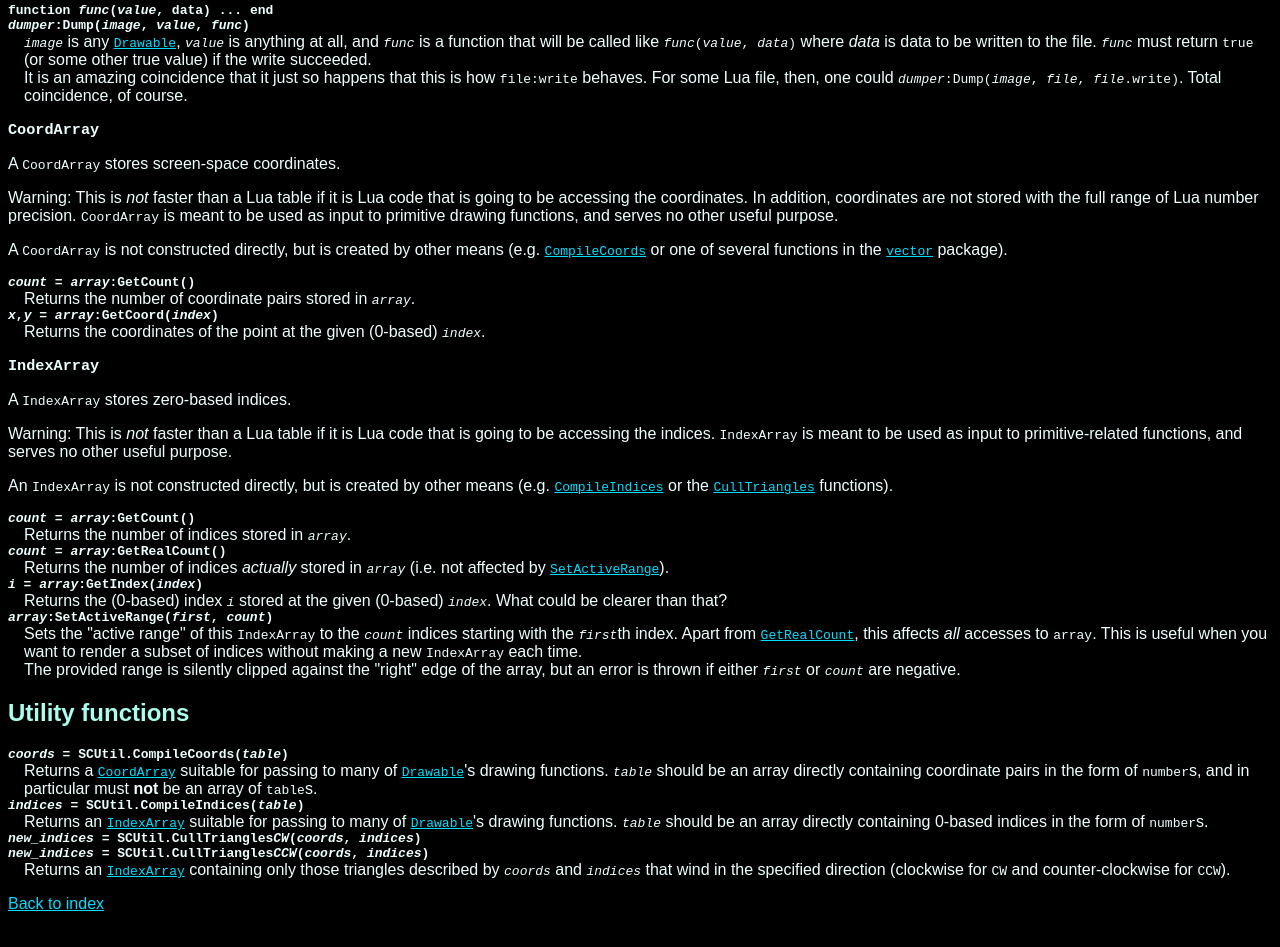
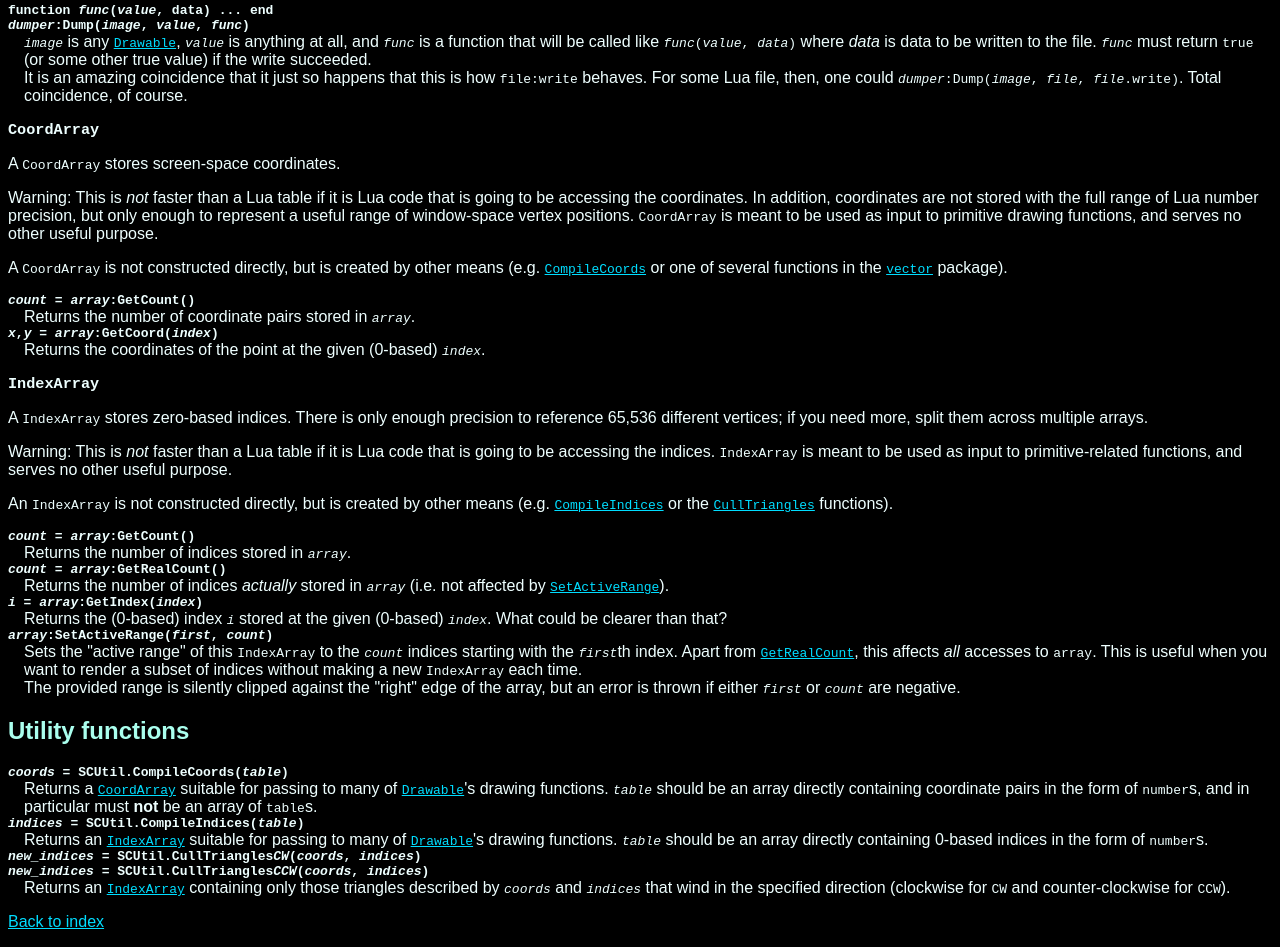
Before and after one commit to SolraBizna/subcritical, a plain HTML site: page doc/graphics.html in a window 1280 px wide. Shown: the part 4110-5057 px from the top of the page. Drawn offline with Linux system fonts and the light colour scheme.

Commit message:
"Fix" the Kyzentun-graph bug.

```diff
--- a/doc/graphics.html
+++ b/doc/graphics.html
@@ -192,7 +192,7 @@ end</pre></dd>
 </dl>
 <h3 class="code"><a name="CoordArray" />CoordArray</h3>
 <p>A <tt>CoordArray</tt> stores screen-space coordinates.</p>
-<p>Warning: This is <i>not</i> faster than a Lua table if it is Lua code that is going to be accessing the coordinates. In addition, coordinates are not stored with the full range of Lua number precision. <tt>CoordArray</tt> is meant to be used as input to primitive drawing functions, and serves no other useful purpose.</p>
+<p>Warning: This is <i>not</i> faster than a Lua table if it is Lua code that is going to be accessing the coordinates. In addition, coordinates are not stored with the full range of Lua number precision, but only enough to represent a useful range of window-space vertex positions. <tt>CoordArray</tt> is meant to be used as input to primitive drawing functions, and serves no other useful purpose.</p>
 <p>A <tt>CoordArray</tt> is not constructed directly, but is created by other means (e.g. <a class="code" href="#CompileCoords">CompileCoords</a> or one of several functions in the <a class="code" href="vector.html">vector</a> package).</p>
 <dl>
 <dt class="code"><a name="CoordArray:GetCount"><i>count</i> = <i>array</i>:GetCount()</dt>
@@ -201,7 +201,7 @@ end</pre></dd>
 <dd>Returns the coordinates of the point at the given (0-based) <i class="code">index</i>.</dd>
 </dl>
 <h3 class="code"><a name="IndexArray" />IndexArray</h3>
-<p>A <tt>IndexArray</tt> stores zero-based indices.</p>
+<p>A <tt>IndexArray</tt> stores zero-based indices. There is only enough precision to reference 65,536 different vertices; if you need more, split them across multiple arrays.</p>
 <p>Warning: This is <i>not</i> faster than a Lua table if it is Lua code that is going to be accessing the indices. <tt>IndexArray</tt> is meant to be used as input to primitive-related functions, and serves no other useful purpose.</p>
 <p>An <tt>IndexArray</tt> is not constructed directly, but is created by other means (e.g. <a class="code" href="#CompileIndices">CompileIndices</a> or the <a class="code" href="#CullTriangles">CullTriangles</a> functions).</p>
 <dl>
```
Also changed, not shown: 1 other file.
